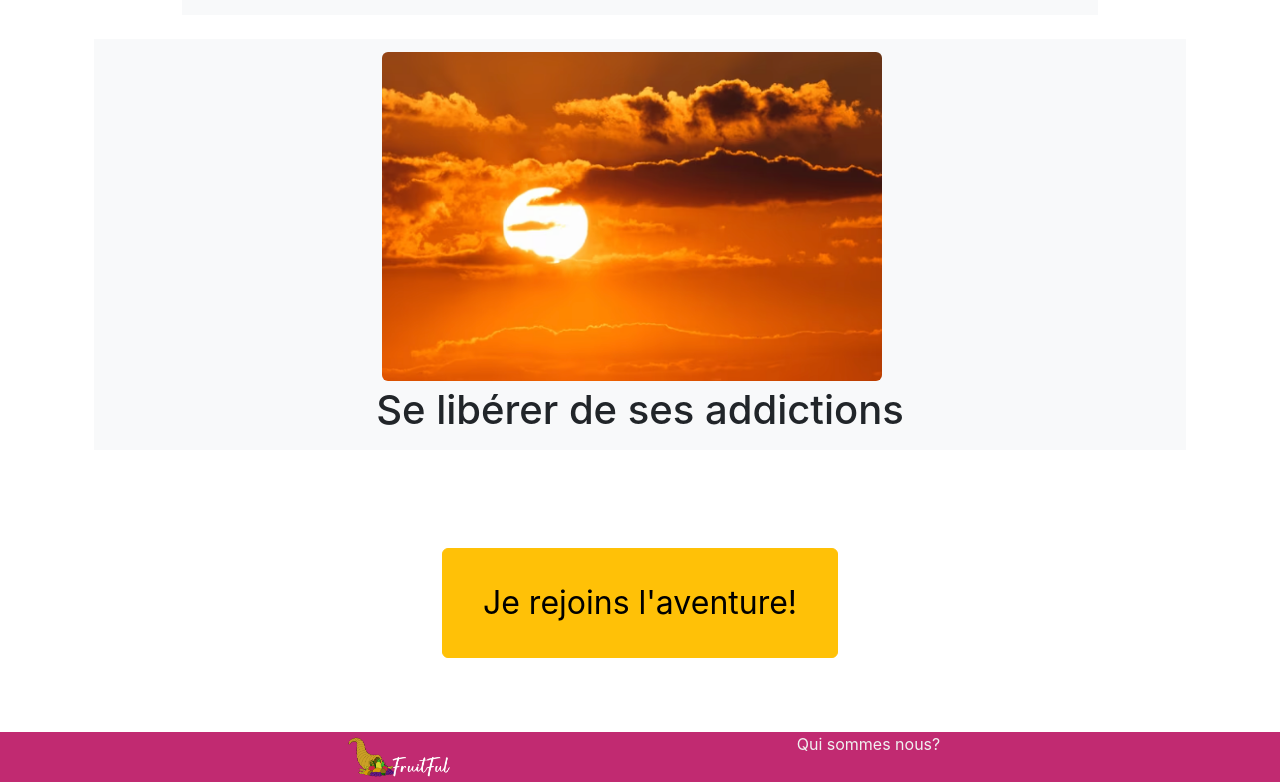
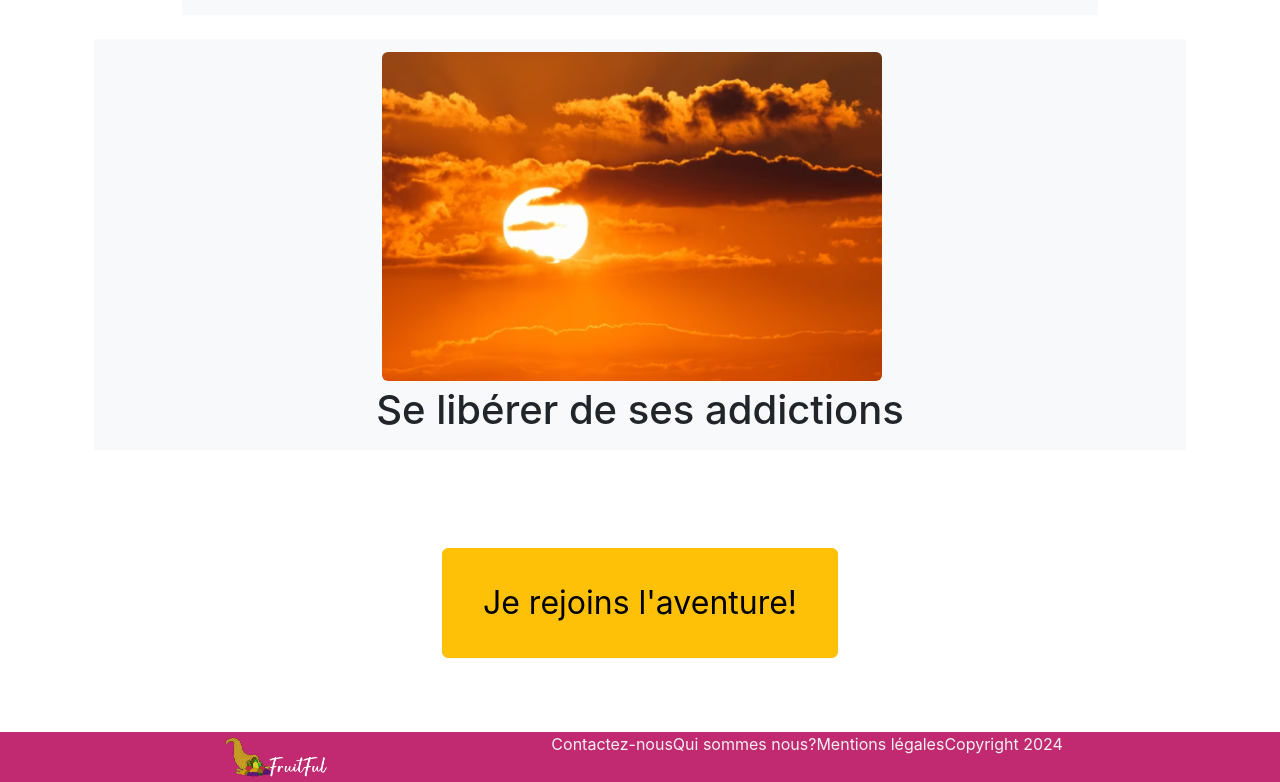
Before and after one commit to RomainVReco/fruitful-app, a React (Create React App) app: page / in a window 1280 px wide. Shown: the part 1888-2670 px from the top of the page. Built offline with nearby package versions, Linux system fonts and the light colour scheme.

Commit message:
Ajout sections dans Footer

```diff
--- a/src/App.css
+++ b/src/App.css
@@ -115,6 +115,16 @@ body {
   position: relative;
   left: 0;
   bottom: 0;
+}
+
+.vertical-footer-centrage {
+  display: flex;
+  align-items: center; /* Centrer verticalement */
+}
+
+.horizontal-footer-links {
+  display: flex;
+  justify-content: space-around; /* ou une autre valeur selon votre préférence */
 }
 
 @media (max-width: 645px) {
--- a/src/components/Footer.js
+++ b/src/components/Footer.js
@@ -1,6 +1,8 @@
 import React from "react";
 import {Link} from 'react-router-dom'
 import logoComplet from '../assets/logo-fruit-titre.png'
+import '../App.css'
+
 
 
 function Footer() {
@@ -14,8 +16,11 @@ function Footer() {
             <img src={logoComplet} alt="logo fruitful" className="image-footer"></img>
           </Link>
         </div>
-        <div>
-            <Link className='lien' to="/PageQuiSommesNous">Qui sommes nous? </Link>
+        <div className="horizontal-footer-links">
+            <Link className='lien' to="/PageQuiSommesNous">Contactez-nous</Link>
+            <Link className='lien' to="/PageQuiSommesNous">Qui sommes nous?</Link>
+            <Link className='lien' to="/PageQuiSommesNous">Mentions légales</Link>
+            <Link className='lien' to="/PageQuiSommesNous">Copyright 2024</Link>
         </div>
       </div>
     </footer>
```
